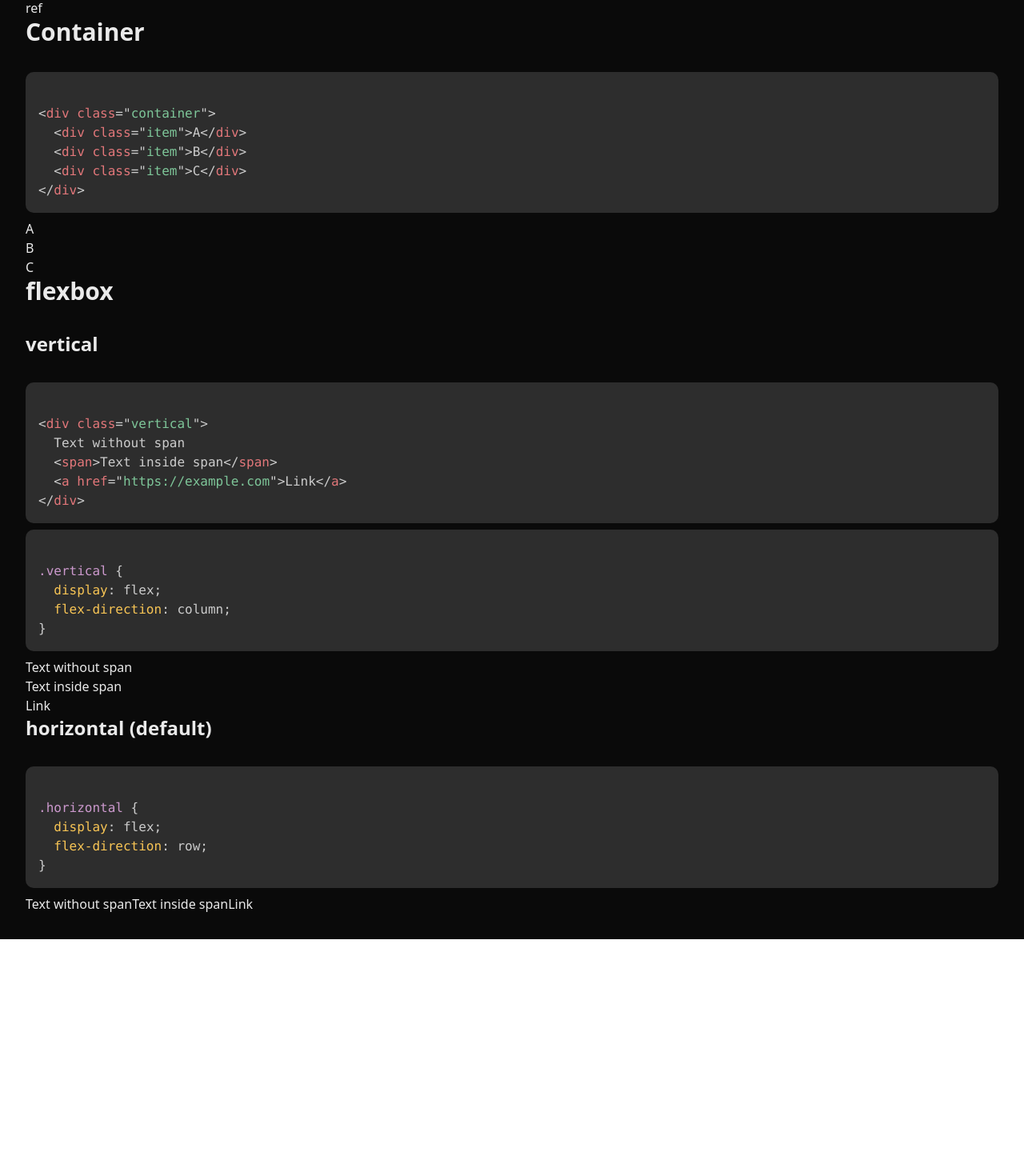
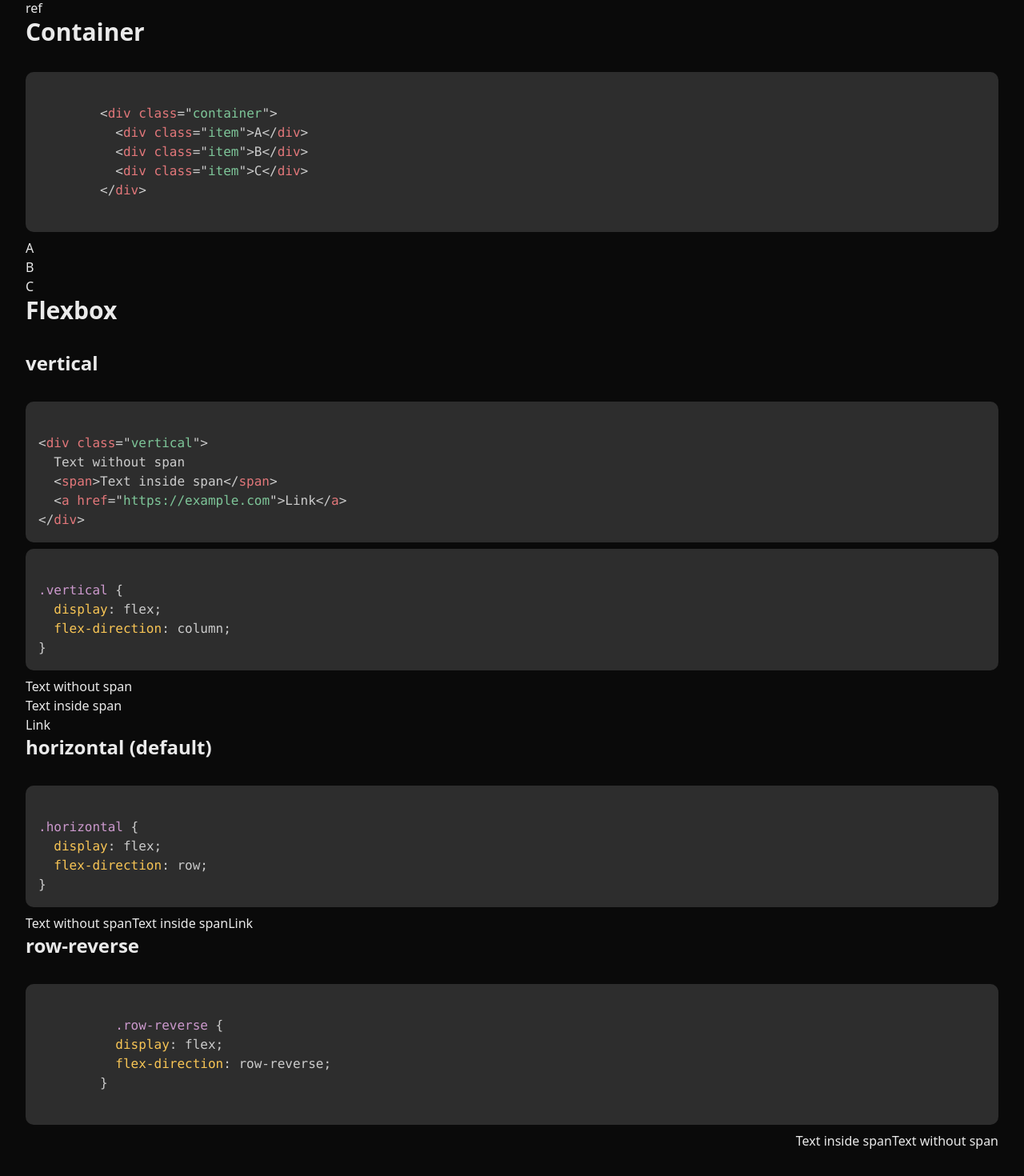
Before and after one commit to RyuNyan-Taro/nyantaro_cloud_web, a Next.js app: page /tutorial in a window 1280 px wide. Shown: the part 34-1504 px from the top of the page at 80% size. Before the commit the page ends 1208 px from the top, so only its background shows below. Built offline with nearby package versions, Linux system fonts and the light colour scheme.

Commit message:
extract to main titles

```diff
--- /dev/null
+++ b/src/app/tutorial/components/CodeBlock.tsx
@@ -0,0 +1,51 @@
+import React, { useEffect, useState } from "react";
+import Prism from 'prismjs';
+
+import "prismjs/themes/prism-tomorrow.css";
+
+import "prismjs/components/prism-clike";
+import "prismjs/components/prism-javascript";
+import "prismjs/components/prism-jsx";
+import "prismjs/components/prism-typescript";
+import "prismjs/components/prism-tsx";
+import "prismjs/components/prism-json";
+import "prismjs/components/prism-css";
+
+export type CodeBlockProps = {
+  code: string;
+  language?: string;
+};
+
+export const CodeBlock: React.FC<CodeBlockProps> = ({ code, language = "typescript" }) => {
+  const [isClient, setIsClient] = useState(false);
+
+  useEffect(() => {
+    setIsClient(true);
+
+    const highlight = async () => {
+
+      // 少し遅延を入れてDOMの準備が完了してから実行
+      setTimeout(() => {
+        Prism.highlightAll();
+      }, 1000);
+    };
+
+    highlight();
+  }, [code, language]);
+
+  if (!isClient) {
+    return (
+      <pre className={`language-${language}`} style={{ borderRadius: "10px", padding: "1rem" }}>
+                <code className={`language-${language}`}>{code}</code>
+            </pre>
+    );
+  }
+
+  return (
+    <pre className={`language-${language}`} style={{ borderRadius: "10px", padding: "1rem" }}>
+            <code className={`language-${language}`}>
+                {code}
+            </code>
+        </pre>
+  );
+};
--- /dev/null
+++ b/src/app/tutorial/components/Container.tsx
@@ -0,0 +1,25 @@
+import React from 'react';
+import {CodeBlock} from "./CodeBlock";
+import { MainTitle } from "./Titles";
+
+export const Container = () => {
+  return (
+    <>
+      <MainTitle>Container</MainTitle>
+      <CodeBlock code={`
+        <div class="container">
+          <div class="item">A</div>
+          <div class="item">B</div>
+          <div class="item">C</div>
+        </div>
+      `} language="html"/>
+      <div className="container">
+        <div className="item">A</div>
+        <div className="item">B</div>
+        <div className="item">C</div>
+      </div>
+    </>
+  );
+};
+
+export default Container;
--- a/src/app/tutorial/Tutorial.css
+++ b/src/app/tutorial/components/Flexbox.css
@@ -7,3 +7,8 @@
     display: flex;
     flex-direction: row;
 }
+
+.row-reverse {
+    display: flex;
+    flex-direction: row-reverse;
+}
--- /dev/null
+++ b/src/app/tutorial/components/Flexbox.tsx
@@ -0,0 +1,62 @@
+import React from 'react';
+import {CodeBlock} from "./CodeBlock";
+import { MainTitle, SubTitle } from "./Titles";
+import "./Flexbox.css"
+
+const FlexDirection = `
+<div class="vertical">
+  Text without span
+  <span>Text inside span</span>
+  <a href="https://example.com">Link</a>
+</div>
+`
+
+const VerticalCSS = `
+.vertical {
+  display: flex;
+  flex-direction: column;
+}
+`
+
+const HorizontalCSS = `
+.horizontal {
+  display: flex;
+  flex-direction: row;
+}
+`
+
+export const Flexbox = () => {
+  return (
+    <>
+      <MainTitle>Flexbox</MainTitle>
+      <SubTitle>vertical</SubTitle>
+      <CodeBlock code={FlexDirection} language="html"/>
+      <CodeBlock code={VerticalCSS} language="css"/>
+      <div className="vertical">
+        Text without span
+        <span>Text inside span</span>
+        <a href="https://example.com">Link</a>
+      </div>
+      <SubTitle>horizontal (default)</SubTitle>
+      <CodeBlock code={HorizontalCSS} language="css"/>
+      <div className="horizontal">
+        Text without span
+        <span>Text inside span</span>
+        <a href="https://example.com">Link</a>
+      </div>
+      <SubTitle>row-reverse</SubTitle>
+      <CodeBlock code={`
+          .row-reverse {
+          display: flex;
+          flex-direction: row-reverse;
+        }
+      `} language="css"/>
+      <div className="row-reverse">
+        Text without span
+        <span>Text inside span</span>
+      </div>
+    </>
+  );
+};
+
+export default Flexbox;
--- /dev/null
+++ b/src/app/tutorial/components/Titles.tsx
@@ -0,0 +1,17 @@
+import React from 'react';
+
+interface TitleProps {
+  children: React.ReactNode;
+}
+
+export const MainTitle = ({ children }: TitleProps) => {
+  return (
+    <h1 className="text-3xl font-bold mb-8">{children}</h1>
+  );
+};
+
+export const SubTitle = ({ children }: TitleProps) => {
+  return (
+    <h2 className="text-2xl font-bold mb-8">{children}</h2>
+  );
+};
--- a/src/app/tutorial/page.tsx
+++ b/src/app/tutorial/page.tsx
@@ -1,121 +1,14 @@
-'use client';
+'use client'
 
-import React, { useEffect, useState } from "react";
-import Prism from 'prismjs';
-import "./Tutorial.css"
-
-import "prismjs/themes/prism-tomorrow.css";
-
-// Then import the core languages that TSX depends on
-import "prismjs/components/prism-clike";
-import "prismjs/components/prism-javascript";
-import "prismjs/components/prism-jsx";
-import "prismjs/components/prism-typescript";
-// Now we can safely import TSX
-import "prismjs/components/prism-tsx";
-
-// Other language imports
-import "prismjs/components/prism-json";
-import "prismjs/components/prism-css";
-
-
-
-type CodeBlockProps = {
-    code: string;
-    language?: string;
-};
-
-const CodeBlock: React.FC<CodeBlockProps> = ({ code, language = "typescript" }) => {
-    const [isClient, setIsClient] = useState(false);
-
-    useEffect(() => {
-        setIsClient(true);
-
-        const highlight = async () => {
-
-            // 少し遅延を入れてDOMの準備が完了してから実行
-            setTimeout(() => {
-                Prism.highlightAll();
-            }, 1000);
-        };
-
-        highlight();
-    }, [code, language]);
-
-    if (!isClient) {
-        return (
-            <pre className={`language-${language}`} style={{ borderRadius: "10px", padding: "1rem" }}>
-                <code className={`language-${language}`}>{code}</code>
-            </pre>
-        );
-    }
-
-    return (
-        <pre className={`language-${language}`} style={{ borderRadius: "10px", padding: "1rem" }}>
-            <code className={`language-${language}`}>
-                {code}
-            </code>
-        </pre>
-    );
-};
-
-const LayoutContainer  = `
-<div class="container">
-  <div class="item">A</div>
-  <div class="item">B</div>
-  <div class="item">C</div>
-</div>
-`;
-
-const FlexDirection = `
-<div class="vertical">
-  Text without span
-  <span>Text inside span</span>
-  <a href="https://example.com">Link</a>
-</div>
-`
-
-const VerticalCSS = `
-.vertical {
-  display: flex;
-  flex-direction: column;
-}
-`
-
-const HorizontalCSS = `
-.horizontal {
-  display: flex;
-  flex-direction: row;
-}
-`
+import { Container } from "./components/Container";
+import { Flexbox } from "./components/Flexbox";
 
 export default function TutorialPage() {
     return (
       <div style={{backgroundColor: "#0a0a0a", color: "#eaeaea", minHeight: "100vh", padding: "2rem"}}>
-          <a href="https://2ality.com/2025/10/css-layout.html">ref</a>
-        <h1 className="text-3xl font-bold mb-8">Container</h1>
-        <CodeBlock code={LayoutContainer} language="html"/>
-        <div className="container">
-          <div className="item">A</div>
-          <div className="item">B</div>
-          <div className="item">C</div>
-        </div>
-        <h1 className="text-3xl font-bold mb-8">flexbox</h1>
-        <h2 className="text-2xl font-bold mb-8">vertical</h2>
-        <CodeBlock code={FlexDirection} language="html"/>
-        <CodeBlock code={VerticalCSS} language="css"/>
-        <div className="vertical">
-            Text without span
-            <span>Text inside span</span>
-            <a href="https://example.com">Link</a>
-        </div>
-        <h2 className="text-2xl font-bold mb-8">horizontal (default)</h2>
-        <CodeBlock code={HorizontalCSS} language="css"/>
-        <div className="horizontal">
-          Text without span
-          <span>Text inside span</span>
-          <a href="https://example.com">Link</a>
-        </div>
+        <a href="https://2ality.com/2025/10/css-layout.html">ref</a>
+        <Container />
+        <Flexbox />
       </div>
     );
 }
```
